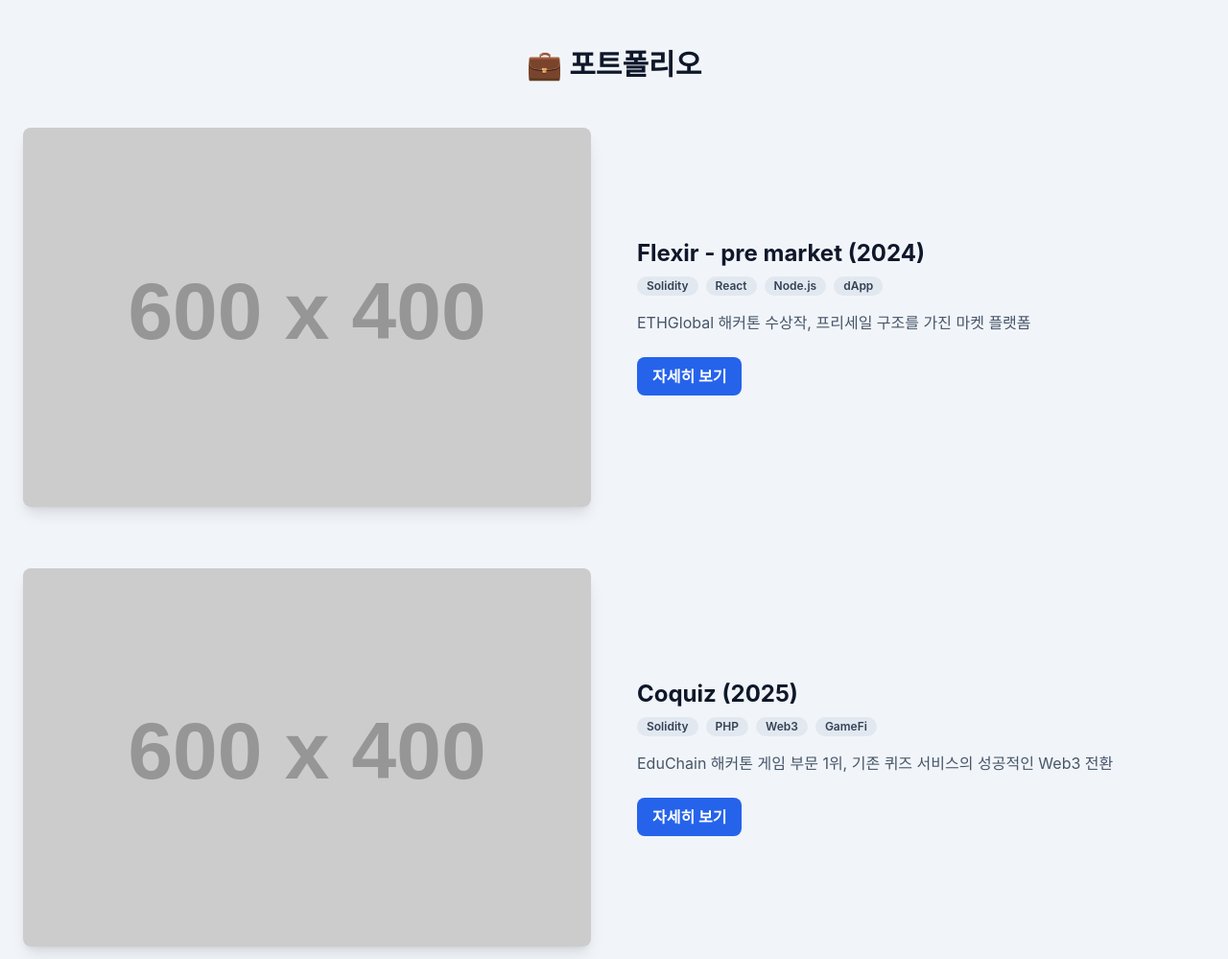
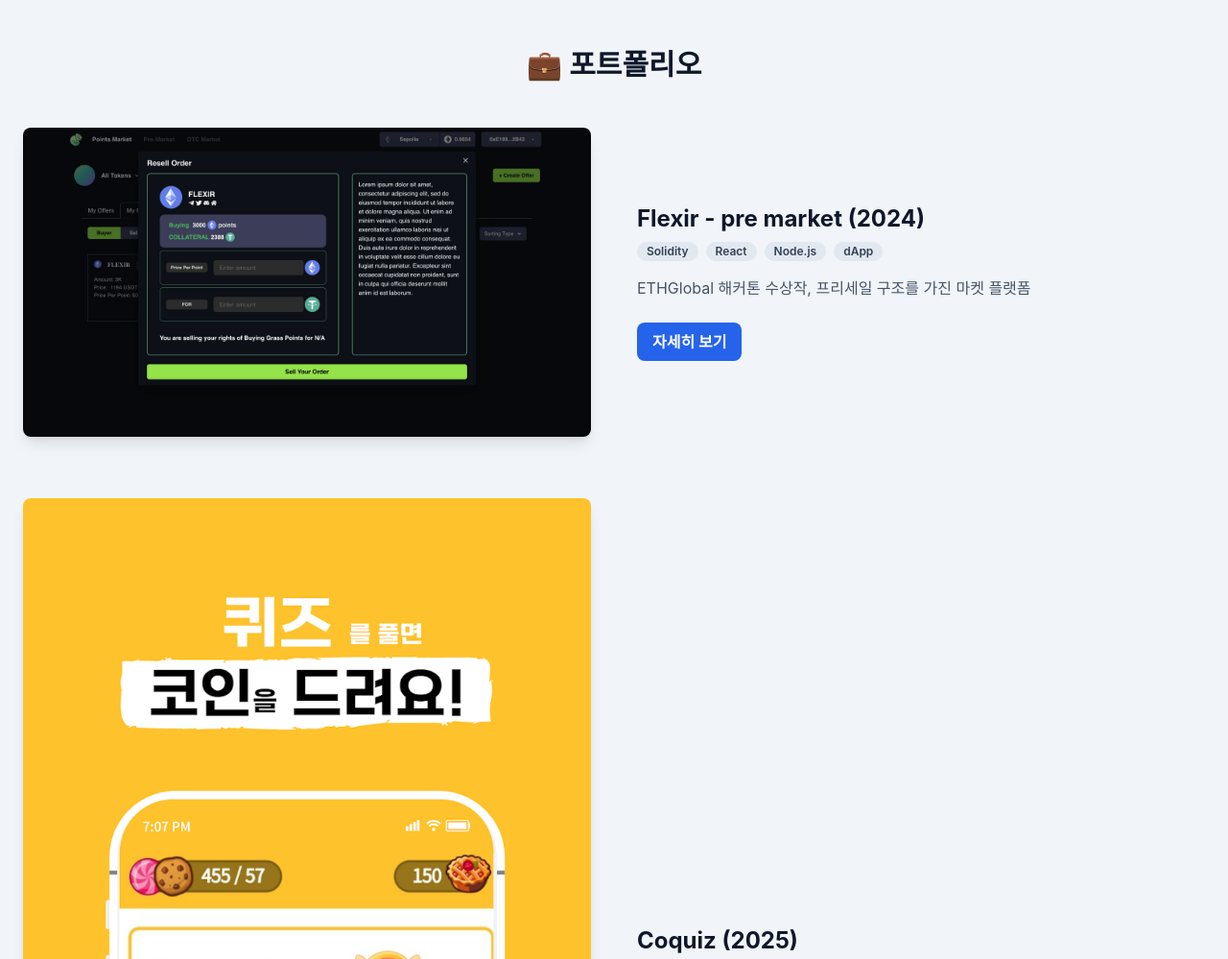
Before and after one commit to Bi9Snail/portfolio, a plain HTML site: page index.html in a window 1280 px wide. Shown: the part 1480-2479 px from the top of the page at 96% size. Drawn offline with nearby package versions, Linux system fonts and the light colour scheme; placeholder pictures from the web are drawn by us; a web font is replaced by a local one.

Commit message:
Update index.html

```diff
--- a/index.html
+++ b/index.html
@@ -156,7 +156,7 @@
                 <h2 class="text-3xl font-bold text-slate-900 mb-10 scroll-animate">💻 기술 스택</h2>
                 <p class="text-lg text-slate-600 max-w-3xl mx-auto mb-8 scroll-animate">Flexir 팀은 폭넓고 깊이 있는 기술 스택을 바탕으로 최적의 솔루션을 제공합니다.</p>
                 <div class="bg-white p-4 rounded-lg inline-block shadow-lg scroll-animate">
-                    <img src="/image 9.jpg" alt="Flexir Tech Stack" class="rounded-lg max-w-full h-auto md:max-w-3xl" onerror="this.onerror=null;this.src='https://placehold.co/800x600/f8fafc/0f172a?text=Tech+Stack';">
+                    <img src="/image 9.png" alt="Flexir Tech Stack" class="rounded-lg max-w-full h-auto md:max-w-3xl" onerror="this.onerror=null;this.src='https://placehold.co/800x600/f8fafc/0f172a?text=Tech+Stack';">
                 </div>
                  <p class="text-sm text-slate-500 mt-4 scroll-animate">✨ 기술 로고에 마우스를 올려 AI 설명을 확인해보세요!</p>
             </div>
@@ -198,12 +198,12 @@
 
     <script>
         const portfolioData = [
-            { title: "Flexir - pre market (2024)", images: ["/image.jpg"], tags: ["Solidity", "React", "Node.js", "dApp"], description: "ETHGlobal 해커톤 수상작, 프리세일 구조를 가진 마켓 플랫폼", details: { "기간": "2024.09 – 2024.12 (총 4개월)", "클라이언트": "Ludium, ETHGlobal Bangkok", "팀 기여 분야": "디앱 프론트엔드, 백엔드, 블록체인 개발", "사용 기술": "TypeScript, Node.js, Chakra UI, Solidity, React, Tailwind CSS, ethers.js", "역할별 기여": "<strong>프론트엔드</strong>: 블록체인 이벤트 기반 메인 페이지 개발<br><strong>백엔드</strong>: 관리자 API 및 컨트랙트 이벤트 구독<br><strong>블록체인</strong>: 프리세일 구조 설계·컨트랙트 개발", "주요 성과": "Ludium Road to Global 2024 1위<br>ETHGlobal Blockscout - Blockscout Explorer 수상", "레퍼런스": `<a href="https://ethglobal.com/showcase/flexir-8e784" class="text-blue-600 hover:underline" target="_blank">ETHGlobal Showcase</a><br><a href="https://youtu.be/FjMxbwmZ-Wg" class="text-blue-600 hover:underline" target="_blank">YouTube Demo</a>` } },
-            { title: "Coquiz (2025)", images: ["/image 1.jpg", "/image 2.jpg", "/image 3.jpg"], tags: ["Solidity", "PHP", "Web3", "GameFi"], description: "EduChain 해커톤 게임 부문 1위, 기존 퀴즈 서비스의 성공적인 Web3 전환", details: { "기간": "2024.12 – 현재", "클라이언트": "Coquiz (대체불가능회사)", "팀 기여 분야": "블록체인, 디앱 프론트, 백엔드 개발, 컨설팅", "사용 기술": "Solidity, PHP, JavaScript, Hardhat, Node.js, Tailwind", "역할별 기여": "<strong>블록체인</strong>: 상금풀·NFT 컨트랙트 및 Wepin 지갑 연동, 토큰·NFT·스테이킹 컨트랙트<br><strong>프론트엔드</strong>: Wepin 지갑 연동 UI<br><strong>백엔드</strong>: 토큰 전송 API<br><strong>컨설팅</strong>: Web2→Web3 전환 설계", "주요 성과": "EduChain 해커톤 게임 부문 1위<br>실서비스 Web3 전환 성공", "레퍼런스": `<a href="https://www.blockchaintoday.co.kr/news/articleView.html?idxno=50284" class="text-blue-600 hover:underline" target="_blank">관련 뉴스 기사</a>` } },
-            { title: "Minty Way (2024)", images: ["/image 4.jpg"], tags: ["Solidity", "React", "Ethers.js", "Launchpad"], description: "미니 해커톤 우승작. 클릭 한 번으로 ERC-20 토큰을 생성하고 관리하는 런치패드.", details: { "기간": "2024.07 – 2024.08 (총 3주)", "클라이언트": "—", "팀 기여 분야": "블록체인, 디앱 프론트", "사용 기술": "Solidity, React, ethers.js, Chakra UI", "역할별 기여": "<strong>기획</strong>: 아이디어 발굴 및 전체 기획<br><strong>블록체인</strong>: ERC-20 토큰·런치패드 개발<br><strong>프론트엔드</strong>: 토큰 관리 UI", "주요 성과": "미니 해커톤 우승" } },
+            { title: "Flexir - pre market (2024)", images: ["/image.png"], tags: ["Solidity", "React", "Node.js", "dApp"], description: "ETHGlobal 해커톤 수상작, 프리세일 구조를 가진 마켓 플랫폼", details: { "기간": "2024.09 – 2024.12 (총 4개월)", "클라이언트": "Ludium, ETHGlobal Bangkok", "팀 기여 분야": "디앱 프론트엔드, 백엔드, 블록체인 개발", "사용 기술": "TypeScript, Node.js, Chakra UI, Solidity, React, Tailwind CSS, ethers.js", "역할별 기여": "<strong>프론트엔드</strong>: 블록체인 이벤트 기반 메인 페이지 개발<br><strong>백엔드</strong>: 관리자 API 및 컨트랙트 이벤트 구독<br><strong>블록체인</strong>: 프리세일 구조 설계·컨트랙트 개발", "주요 성과": "Ludium Road to Global 2024 1위<br>ETHGlobal Blockscout - Blockscout Explorer 수상", "레퍼런스": `<a href="https://ethglobal.com/showcase/flexir-8e784" class="text-blue-600 hover:underline" target="_blank">ETHGlobal Showcase</a><br><a href="https://youtu.be/FjMxbwmZ-Wg" class="text-blue-600 hover:underline" target="_blank">YouTube Demo</a>` } },
+            { title: "Coquiz (2025)", images: ["/image 1.png", "/image 2.png", "/image 3.png"], tags: ["Solidity", "PHP", "Web3", "GameFi"], description: "EduChain 해커톤 게임 부문 1위, 기존 퀴즈 서비스의 성공적인 Web3 전환", details: { "기간": "2024.12 – 현재", "클라이언트": "Coquiz (대체불가능회사)", "팀 기여 분야": "블록체인, 디앱 프론트, 백엔드 개발, 컨설팅", "사용 기술": "Solidity, PHP, JavaScript, Hardhat, Node.js, Tailwind", "역할별 기여": "<strong>블록체인</strong>: 상금풀·NFT 컨트랙트 및 Wepin 지갑 연동, 토큰·NFT·스테이킹 컨트랙트<br><strong>프론트엔드</strong>: Wepin 지갑 연동 UI<br><strong>백엔드</strong>: 토큰 전송 API<br><strong>컨설팅</strong>: Web2→Web3 전환 설계", "주요 성과": "EduChain 해커톤 게임 부문 1위<br>실서비스 Web3 전환 성공", "레퍼런스": `<a href="https://www.blockchaintoday.co.kr/news/articleView.html?idxno=50284" class="text-blue-600 hover:underline" target="_blank">관련 뉴스 기사</a>` } },
+            { title: "Minty Way (2024)", images: ["/image 4.png"], tags: ["Solidity", "React", "Ethers.js", "Launchpad"], description: "미니 해커톤 우승작. 클릭 한 번으로 ERC-20 토큰을 생성하고 관리하는 런치패드.", details: { "기간": "2024.07 – 2024.08 (총 3주)", "클라이언트": "—", "팀 기여 분야": "블록체인, 디앱 프론트", "사용 기술": "Solidity, React, ethers.js, Chakra UI", "역할별 기여": "<strong>기획</strong>: 아이디어 발굴 및 전체 기획<br><strong>블록체인</strong>: ERC-20 토큰·런치패드 개발<br><strong>프론트엔드</strong>: 토큰 관리 UI", "주요 성과": "미니 해커톤 우승" } },
             { title: "크로스체인 텔레그램 트레이딩 봇 (2025)", images: ["/image 5.png"], tags: ["Python", "Telegram", "Web3.py", "Bot"], description: "HashKey 해커톤 입상작, 여러 체인을 지원하는 텔레그램 거래 봇", details: { "기간": "2024.03 (총 3일)", "클라이언트": "HashKey 해커톤", "팀 기여 분야": "디앱 프론트, 백엔드", "사용 기술": "Python, Web3.py, Telegram Bot API, Solidity", "역할별 기여": "<strong>프론트엔드</strong>: Telegram 봇 UI<br><strong>백엔드</strong>: 컨트랙트 호출·트랜잭션 처리", "주요 성과": "HashKey Chain Hackathon: Taiyi 입상", "레퍼런스": `<a href="https://github.com/HashKeyHackathon2025/HashKey-Bot" class="text-blue-600 hover:underline" target="_blank">GitHub Repository</a>` } },
-            { title: "Love Blocks (2024)", images: ["/image 6.jpg", "/image 7.jpg"], tags: ["Solidity", "React", "Node.js", "Donation"], description: "블록체인 기반 기부 생태계 확장을 위한 온체인 기부 플랫폼", details: { "기간": "2024.07 – 2024.08 (총 1개월)", "클라이언트": "내부 R&D", "팀 기여 분야": "블록체인, 프론트엔드, 백엔드", "사용 기술": "Solidity, React, Node.js, Tailwind, Supabase", "역할별 기여": "<strong>블록체인</strong>: 기부·멀티시그 컨트랙트 개발<br><strong>프론트엔드</strong>: Coingecko API 연동 가격 페이지<br><strong>백엔드</strong>: Supabase 기반 데이터 처리", "주요 성과": "온체인 기부 플랫폼 프로토타입 구현 완료" } },
-            { title: "DEX 탈중앙화 거래소 (2024)", images: ["/image 8.jpg"], tags: ["Solidity", "React", "DeFi", "TypeScript"], description: "Vault 유동성 UX를 개선한 자체 개발 탈중앙화 거래소", details: { "기간": "2024.07 – 2024.08 (총 2개월)", "클라이언트": "자체 개발", "팀 기여 분야": "구조 설계, 블록체인, 디앱 프론트, 백엔드", "사용 기술": "Solidity, TypeScript, React, Tailwind, Redux", "역할별 기여": "<strong>블록체인</strong>: Vault 컨트랙트 개발<br><strong>프론트엔드</strong>: 유동성·스테이킹 UI", "주요 성과": "Vault 유동성 UX 개선·완료" } },
+            { title: "Love Blocks (2024)", images: ["/image 6.png", "/image 7.png"], tags: ["Solidity", "React", "Node.js", "Donation"], description: "블록체인 기반 기부 생태계 확장을 위한 온체인 기부 플랫폼", details: { "기간": "2024.07 – 2024.08 (총 1개월)", "클라이언트": "내부 R&D", "팀 기여 분야": "블록체인, 프론트엔드, 백엔드", "사용 기술": "Solidity, React, Node.js, Tailwind, Supabase", "역할별 기여": "<strong>블록체인</strong>: 기부·멀티시그 컨트랙트 개발<br><strong>프론트엔드</strong>: Coingecko API 연동 가격 페이지<br><strong>백엔드</strong>: Supabase 기반 데이터 처리", "주요 성과": "온체인 기부 플랫폼 프로토타입 구현 완료" } },
+            { title: "DEX 탈중앙화 거래소 (2024)", images: ["/image 8.png"], tags: ["Solidity", "React", "DeFi", "TypeScript"], description: "Vault 유동성 UX를 개선한 자체 개발 탈중앙화 거래소", details: { "기간": "2024.07 – 2024.08 (총 2개월)", "클라이언트": "자체 개발", "팀 기여 분야": "구조 설계, 블록체인, 디앱 프론트, 백엔드", "사용 기술": "Solidity, TypeScript, React, Tailwind, Redux", "역할별 기여": "<strong>블록체인</strong>: Vault 컨트랙트 개발<br><strong>프론트엔드</strong>: 유동성·스테이킹 UI", "주요 성과": "Vault 유동성 UX 개선·완료" } },
             { title: "PersonaChain AI (2025)", images: [], tags: ["Solana", "AI", "Data", "GraphQL"], description: "온체인 지갑 데이터 20만 건을 수집 및 가공하여 AI 페르소나를 생성하는 프로젝트", details: { "기간": "2025.04 – 2025.04 (총 2주)", "클라이언트": "Buidl Asia", "팀 기여 분야": "데이터 처리, 백엔드, 블록체인(Solana)", "사용 기술": "TypeScript, Express, SQLite, GraphQL, Eliza OS", "역할별 기여": "<strong>데이터 처리</strong>: GraphQL로 온체인 지갑 20만 건 수집·가공", "주요 성과": "온체인 지갑 20만 개 이상 실시간 처리" } },
             { title: "Solstice (2025)", images: [], tags: ["Solana", "Rust", "Storage", "Performance"], description: "대용량 파일을 온체인에 효율적으로 저장하여 파일 기록 속도를 100배 단축", details: { "기간": "2025.02 – 2025.03 (총 1개월)", "클라이언트": "Solana Super Team Korea", "팀 기여 분야": "블록체인 개발(Solana)", "사용 기술": "Rust, TypeScript, Solana Web3", "역할별 기여": "<strong>블록체인</strong>: 대용량 파일 온체인 저장 구조 설계·컨트랙트 개발", "주요 성과": "기존 방식 대비 파일 기록 속도 약 100배 단축" } },
             { title: "주식회사 OOOO (2025)", images: [], tags: ["Solana", "NFT", "Staking", "Vesting"], description: "Solana 기반 NFT 스테이킹 및 베스팅 컨트랙트 개발 및 메인넷 배포", details: { "기간": "2025.02 – 현재", "클라이언트": "주식회사 OOOO", "팀 기여 분야": "블록체인(Solana), 프론트엔드, 백엔드", "사용 기술": "Rust, Anchor, Vue.js, Spring", "역할별 기여": "<strong>블록체인</strong>: NFT 스테이킹·베스팅 컨트랙트 메인넷 배포<br><strong>프론트엔드</strong>: 사용자 컨트랙트 기능 연동<br><strong>백엔드</strong>: Solanaj 기반 관리자 API" } },
@@ -447,7 +447,7 @@
             // 기술 스택 AI 설명 기능 (추가)
             const techStackImage = document.querySelector('#tech-stack img');
             if (techStackImage) {
-                 techStackImage.src = "/image 9.jpg"; // 실제 이미지 경로로 수정
+                 techStackImage.src = "/image 9.png"; // 실제 이미지 경로로 수정
             }
         });
     </script>
```
